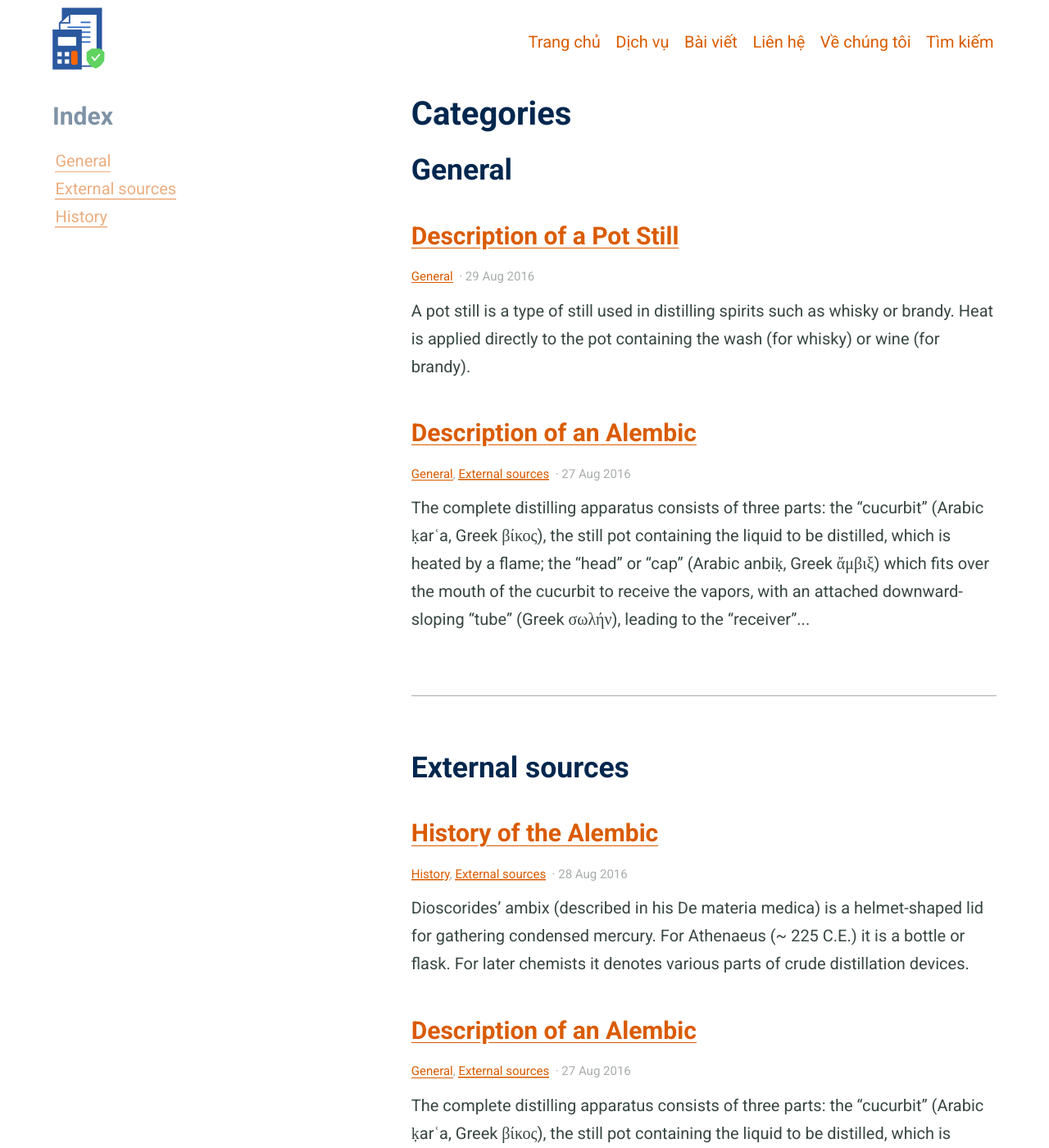
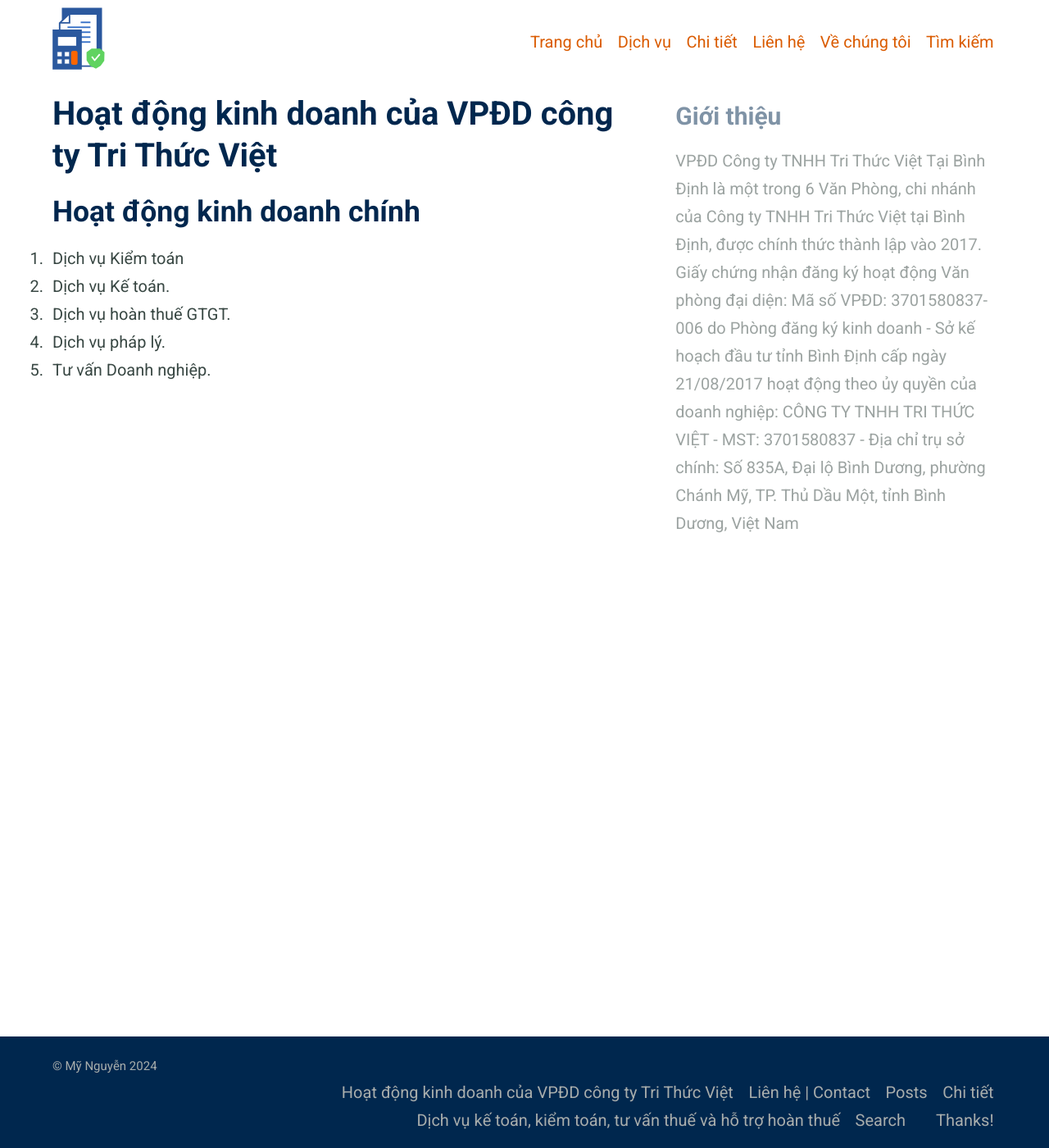
Before and after one commit to mynguyenketoan/mynguyenketoan, a Jekyll site: the page built from categories.md, in a window 1280 px wide and 1400 px high. Shown: the whole window at 82% size. Built offline with Jekyll 4.4.1, drawn with Linux system fonts in a browser that asks for light colours; some of the changed text lies outside the part shown.

Commit message:
feat: Update content

```diff
--- a/_config.yml
+++ b/_config.yml
@@ -21,6 +21,7 @@ exclude:
 - Gemfile.lock
 - alembic-jekyll-theme.gemspec
 - .jekyll-cache
+- tmp/
 
 # 2. Installed Gems
 plugins:
@@ -39,15 +40,12 @@ paginate: 2 # jekyll-paginate > items per page
 paginate_path: blog/page:num # jekyll-paginate > blog page
 jekyll-mentions: https://twitter.com # jekyll-mentions > service used when @replying
 twitter:
-  username: DavidDarnes # jekyll-seo-tag > Owners twitter username
-author: DavidDarnes # jekyll-seo-tag > default author
+  username: MyNguyen # jekyll-seo-tag > Owners twitter username
+author: Mỹ Nguyễn # jekyll-seo-tag > default author
 social: # jekyll-seo-tag > social overrides
-  name: David Darnes # jekyll-seo-tag > real name
+  name: Mỹ Nguyễn # jekyll-seo-tag > real name
   links:  # jekyll-seo-tag > social aliases (sameAs)
-    - https://twitter.com/DavidDarnes
-    - https://www.facebook.com/daviddarnes
-    - https://www.linkedin.com/in/daviddarnes
-    - https://github.com/daviddarnes
+    - https://www.facebook.com/
 # markdown: CommonMark # Markdown parse settings, CommonMark performs slightly better an others in build time
 # commonmark:
 #   options: ["SMART", "FOOTNOTES"]
@@ -68,6 +66,13 @@ collections:
     description: "My thoughts and ideas" # The post list page content
     feature_text: |
       Welcome to the blog
+    feature_image: "https://picsum.photos/2560/600?image=866"
+  content:
+    title: Chi tiết # Needed for Siteleaf
+    output: true
+    description: "Chi tiết các dịch vụ" # The post list page content
+    feature_text: |
+      Chi tiết các dịch vụ
     feature_image: "https://picsum.photos/2560/600?image=866"
 
 # 6. Jekyll collections settings
@@ -125,8 +130,10 @@ navigation_header:
   url: /
 - title: Dịch vụ
   url: /services/
-- title: Bài viết
-  url: /blog/
+# - title: Bài viết
+#   url: /blog/
+- title: Chi tiết
+  url: /content/
 - title: Liên hệ
   url: /contact/
 - title: Về chúng tôi
@@ -145,8 +152,8 @@ social_links: # Appears in sidebar. Set the urls then uncomment and comment out
   Telephone: 02563601377
 
 sharing_links: # Appear at the bottom of single blog posts, add as desired. The value can be 'true' or the desired button colour
-  Twitter: "#0d94e7"
-  facebook: "#3B5998"
+  # Twitter: "#0d94e7"
+  # facebook: "#3B5998"
   Email: true
 
 # Load custom fonts from fonts.google.com etc
--- a/_includes/nav-share.html
+++ b/_includes/nav-share.html
@@ -15,7 +15,7 @@
         {%- if id contains "reddit" %}https://reddit.com/submit?url={{ url }}&title={{ page.title }}&resubmit=true{% endif -%}
         {%- if id contains "hackernews" %}https://news.ycombinator.com/submitlink?u={{ url }}&t={{ page.title }}{% endif -%}
         {%- if id contains "designernews" %}https://www.designernews.co/submit?url={{ url }}&title={{ page.title }}{% endif -%}
-        {%- if id contains "email" %}mailto:?subject={{ page.title }}&body={{ url | prepend: "Hey, check out this: "}}{% endif -%}
+        {%- if id contains "email" %}mailto:?subject={{ page.title }}&to={{ page.email }}{% endif -%}
       {% endcapture %}
 
       {% include button.html text=name icon=id link=share_link color=color %}
--- a/_posts/2016-08-27-example-post-one.md
+++ /dev/null
@@ -1,15 +0,0 @@
----
-title: Description of an Alembic
-categories:
-- General
-- External sources
-feature_image: "https://picsum.photos/2560/600?image=872"
----
-
-The complete distilling apparatus consists of three parts: the "cucurbit" (Arabic ḳarʿa, Greek βίκος), the still pot containing the liquid to be distilled, which is heated by a flame; the "head" or "cap" (Arabic anbiḳ, Greek ἄμβιξ) which fits over the mouth of the cucurbit to receive the vapors, with an attached downward-sloping "tube" (Greek σωλήν), leading to the "receiver" (Arabic ḳābila, Greek ἄγγος or φιάλη) container.
-
-<!-- more -->
-
-Retorts have the "cap" and the "cucurbit" made into one. The anbik is also called the raʾs (head) of the cucurbit. The liquid in the cucurbit is heated or boiled; the vapour rises into the anbik, where it cools by contact with the walls and condenses, running down the spout into the receiver. A modern descendant of the alembic is the pot still, used to produce distilled beverages.
-
-_Originally from [Alembic - Wikipedia](https://en.wikipedia.org/wiki/Alembic)_
--- a/_posts/2016-08-28-example-post-two.md
+++ /dev/null
@@ -1,18 +0,0 @@
----
-title: History of the Alembic
-categories:
-- History
-- External sources
-feature_text: |
-  The History of the Alembic tool
----
-
-Dioscorides' ambix (described in his De materia medica) is a helmet-shaped lid for gathering condensed mercury. For Athenaeus (~ 225 C.E.) it is a bottle or flask. For later chemists it denotes various parts of crude distillation devices.
-
-<!-- more -->
-
-Alembic drawings appear in works of Cleopatra the Alchemist, Synesius, and Zosimos of Panopolis. There were alembics with two (dibikos) and three (tribikos) receivers.[4] According to Zosimos of Panopolis, the alembic was invented by Mary the Jewess.[5]
-
-The anbik is described by Ibn al-Awwam in his Kitab al-Filaha (Book of Agriculture), where he explains how rose-water is distilled. Amongst others, it is mentioned in the Mafatih al-Ulum (Key of Sciences) of Khwarizmi and the Kitab al-Asrar (Book of Secrets) of Al-Razi. Some illustrations occur in the Latin translations of works which are attributed to Geber.[2]
-
-_Originally from [Alembic - Wikipedia](https://en.wikipedia.org/wiki/Alembic)_
--- a/_posts/2016-08-29-example-post-three.md
+++ /dev/null
@@ -1,18 +0,0 @@
----
-title: Description of a Pot Still
-categories:
-- General
-excerpt: |
-  A pot still is a type of still used in distilling spirits such as whisky or brandy. Heat is applied directly to the pot containing the wash (for whisky) or wine (for brandy).
-feature_text: |
-  ## The Pot Still
-  The modern pot still is a descendant of the alembic, an earlier distillation device
-feature_image: "https://picsum.photos/2560/600?image=733"
-image: "https://picsum.photos/2560/600?image=733"
----
-
-A pot still is a type of still used in distilling spirits such as whisky or brandy. Heat is applied directly to the pot containing the wash (for whisky) or wine (for brandy). This is called a batch distillation (as opposed to a continuous distillation).
-
-At standard atmospheric pressure, alcohol boils at 78 °C (172 °F), while water boils at 100 °C (212 °F). During distillation, the vapour contains more alcohol than the liquid. When the vapours are condensed, the resulting liquid contains a higher concentration of alcohol. In the pot still, the alcohol and water vapour combine with esters and flow from the still through the condensing coil. There they condense into the first distillation liquid, the so-called "low wines". The low wines have a strength of about 25–35% alcohol by volume, and flow into a second still. It is then distilled a second time to produce the colourless spirit, collected at about 70% alcohol by volume. Colour is added through maturation in an oak aging barrel, and develops over time.
-
-The modern pot still is a descendant of the alembic, an earlier distillation device.
--- a/categories.md
+++ b/categories.md
@@ -1,6 +1,14 @@
 ---
-title: Categories
-layout: categories
-excerpt: "Category index"
+title: Hoạt động kinh doanh của VPĐD công ty Tri Thức Việt
+# layout: default
+# excerpt: "Category index"
 aside: true
 ---
+
+## Hoạt động kinh doanh chính
+
+1. Dịch vụ Kiểm toán
+2. Dịch vụ Kế toán.
+3. Dịch vụ hoàn thuế GTGT.
+4. Dịch vụ pháp lý.
+5. Tư vấn Doanh nghiệp.
--- /dev/null
+++ b/content/index.html
@@ -0,0 +1,4 @@
+---
+layout: blog
+collectionpage: content
+---
```
Also changed, not shown: _posts/2024-10-20-hoanthue.md (added, +27 -0 lines), _posts/2024-10-20-ketoan.md (added, +26 -0 lines), _posts/2024-10-20-kiemtoan.md (added, +33 -0 lines), index.md (+1 -1 lines), offline.md (deleted, +0 -9 lines), services.md (+5 -4 lines).
